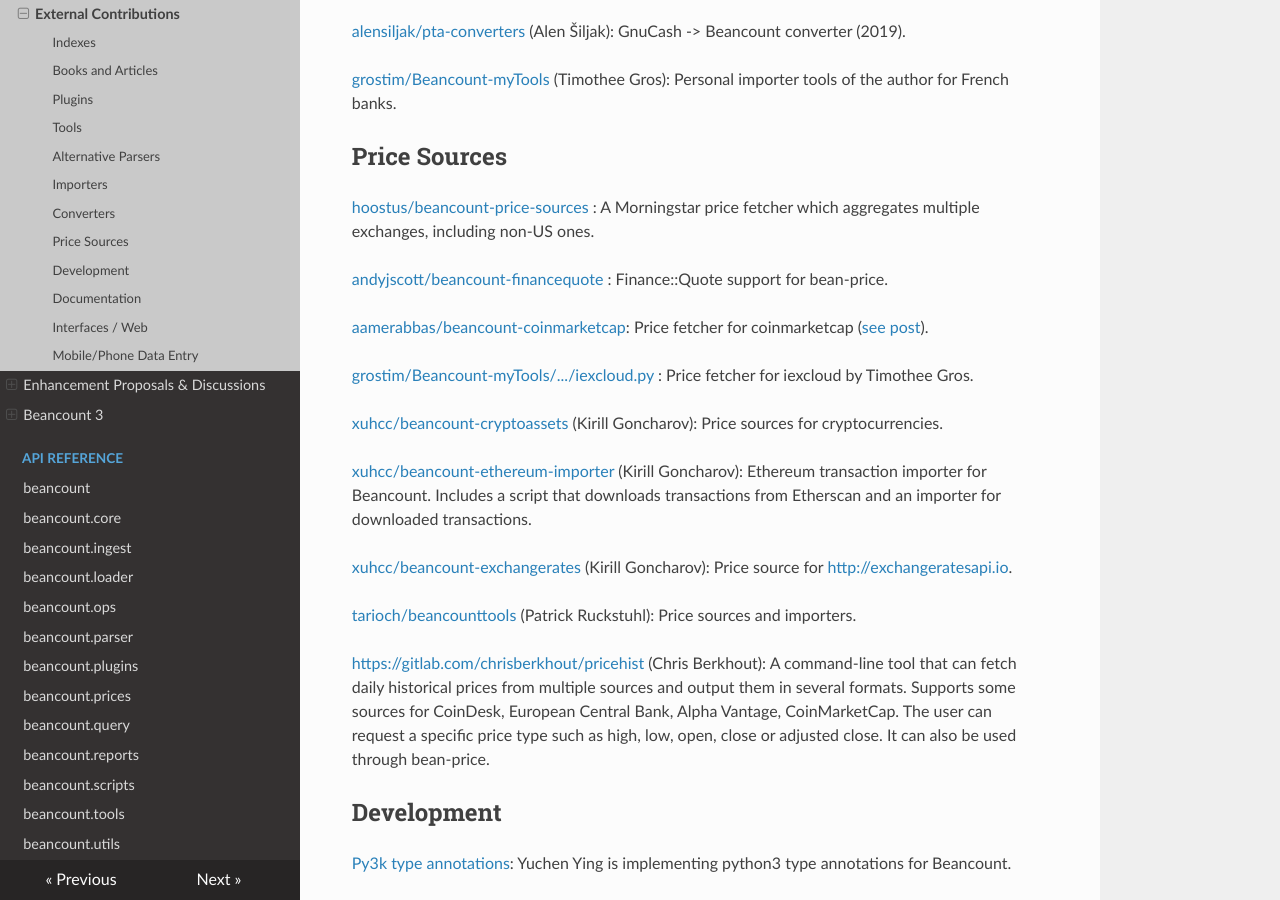
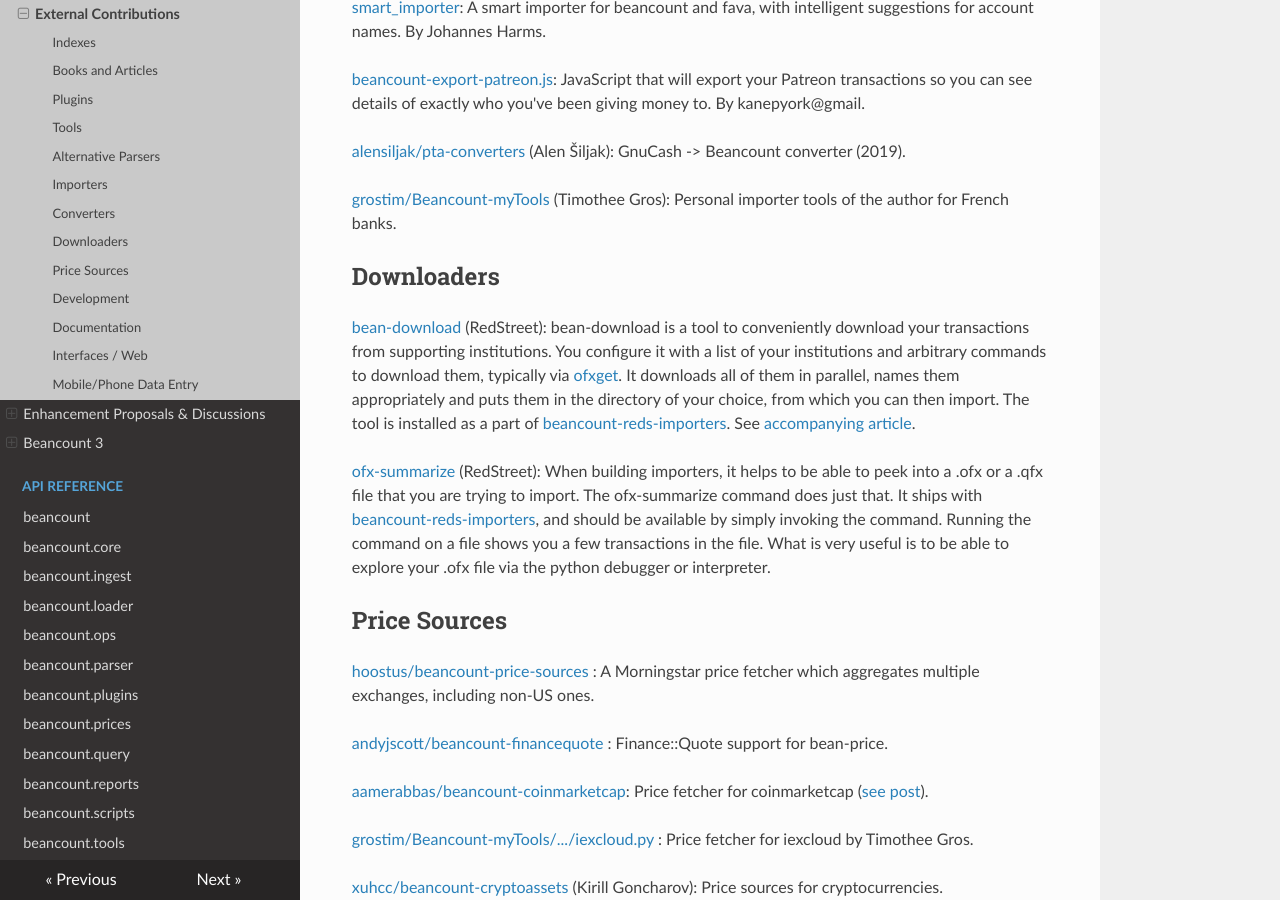
Before and after one commit to beancount/docs, an MkDocs documentation site: the page built from docs/external_contributions.md, in a window 1280 px wide and 900 px high, scrolled down 4644 px. Built offline with MkDocs 1.6.1, drawn with Linux system fonts in a browser that asks for light colours; some of the changed text lies outside the part shown.

Commit message:
Re-generate docs

```diff
--- a/docs/external_contributions.md
+++ b/docs/external_contributions.md
@@ -60,6 +60,8 @@
 
 [<span class="underline">Long\_short capital gains classifier</span>](https://github.com/redstreet/beancount_reds_plugins/tree/master/beancount_reds_plugins/capital_gains_classifier): Plugin from Red S to classify capital gains into long and short based on duration the assets were held, and into gains and losses based on value.
 
+[<span class="underline">Autoclose\_tree</span>](https://github.com/redstreet/beancount_reds_plugins/tree/main/beancount_reds_plugins/autoclose_tree): Automatically closes all of an account's descendants when an account is closed.
+
 Tools<a id="tools"></a>
 -----------------------
 
@@ -86,6 +88,8 @@
 [<span class="underline">sulemankm/budget\_report</span>](https://github.com/sulemankm/budget_report) : A very simple command-line budget tracking tool for beancount ledger files.
 
 [<span class="underline">dyumnin/dyu\_accounting</span>](https://github.com/dyumnin/dyu_accounting) : Accounting setup to automate generation of various financial statements for Compliance with Indian Govt.
+
+[<span class="underline">Gains Minimizer</span>](https://github.com/redstreet/fava_investor/tree/main/fava_investor/modules/minimizegains) (RedStreet): Automatically determine lots to sell to minimize capital gains taxes. [<span class="underline">Live example.</span>](http://favainvestor.pythonanywhere.com/example-beancount-file/extension/Investor/?module=minimizegains)
 
 Alternative Parsers<a id="alternative-parsers"></a>
 ---------------------------------------------------
@@ -145,6 +149,13 @@
 [<span class="underline">alensiljak/pta-converters</span>](https://gitlab.com/alensiljak/pta-converters) (Alen Šiljak): GnuCash -&gt; Beancount converter (2019).
 
 [<span class="underline">grostim/Beancount-myTools</span>](https://github.com/grostim/Beancount-myTools) (Timothee Gros): Personal importer tools of the author for French banks.
+
+Downloaders<a id="downloaders"></a>
+-----------------------------------
+
+[<span class="underline">bean-download</span>](https://github.com/redstreet/beancount_reds_importers) (RedStreet): bean-download is a tool to conveniently download your transactions from supporting institutions. You configure it with a list of your institutions and arbitrary commands to download them, typically via [<span class="underline">ofxget</span>](https://ofxtools.readthedocs.io/en/latest/). It downloads all of them in parallel, names them appropriately and puts them in the directory of your choice, from which you can then import. The tool is installed as a part of [<span class="underline">beancount-reds-importers</span>](https://github.com/redstreet/beancount_reds_importers). See [<span class="underline">accompanying article</span>](https://reds-rants.netlify.app/personal-finance/direct-downloads/).
+
+[<span class="underline">ofx-summarize</span>](https://github.com/redstreet/beancount_reds_importers) (RedStreet): When building importers, it helps to be able to peek into a .ofx or a .qfx file that you are trying to import. The ofx-summarize command does just that. It ships with [<span class="underline">beancount-reds-importers</span>](https://github.com/redstreet/beancount_reds_importers), and should be available by simply invoking the command. Running the command on a file shows you a few transactions in the file. What is very useful is to be able to explore your .ofx file via the python debugger or interpreter.
 
 Price Sources<a id="price-sources"></a>
 ---------------------------------------
```
